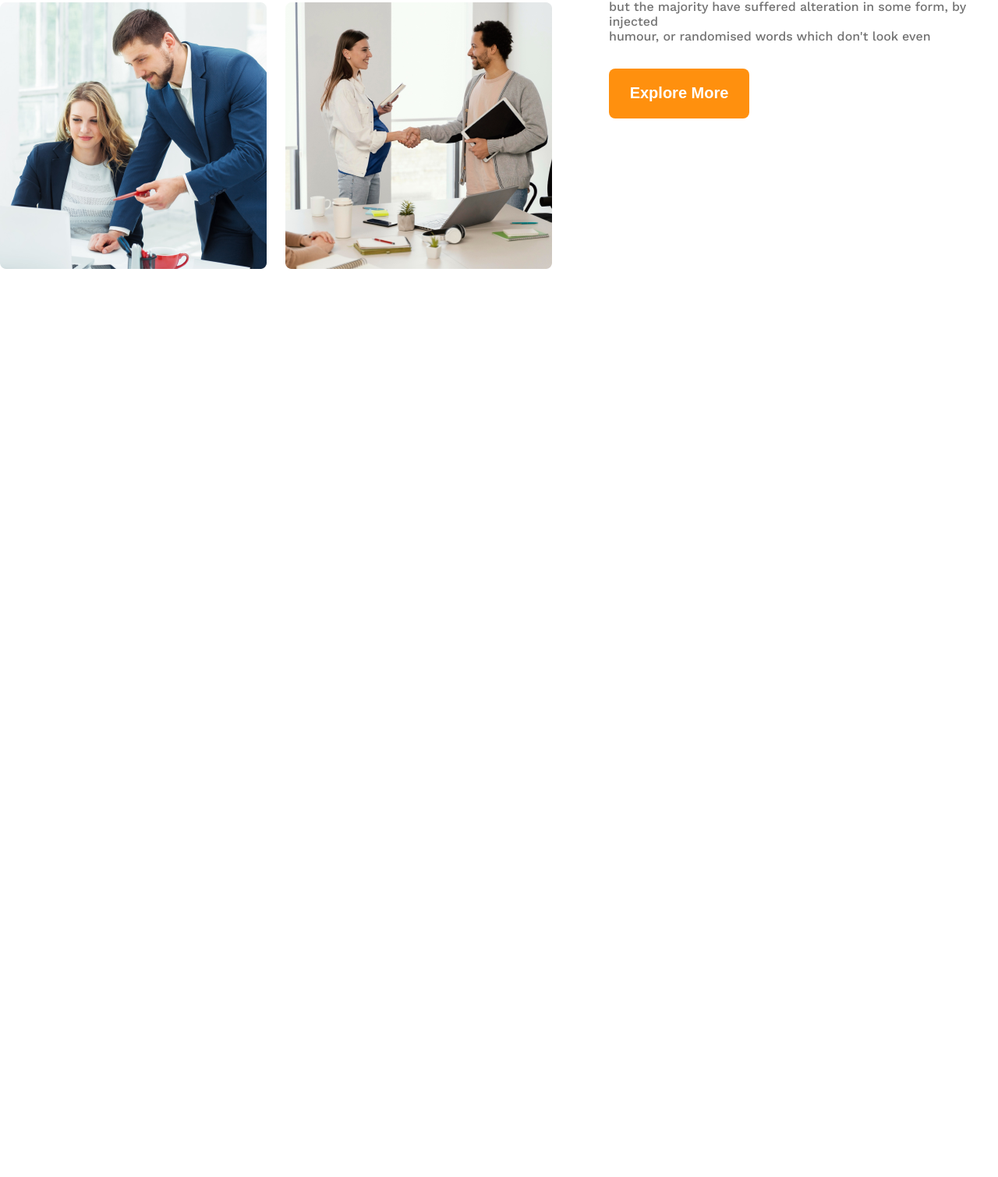
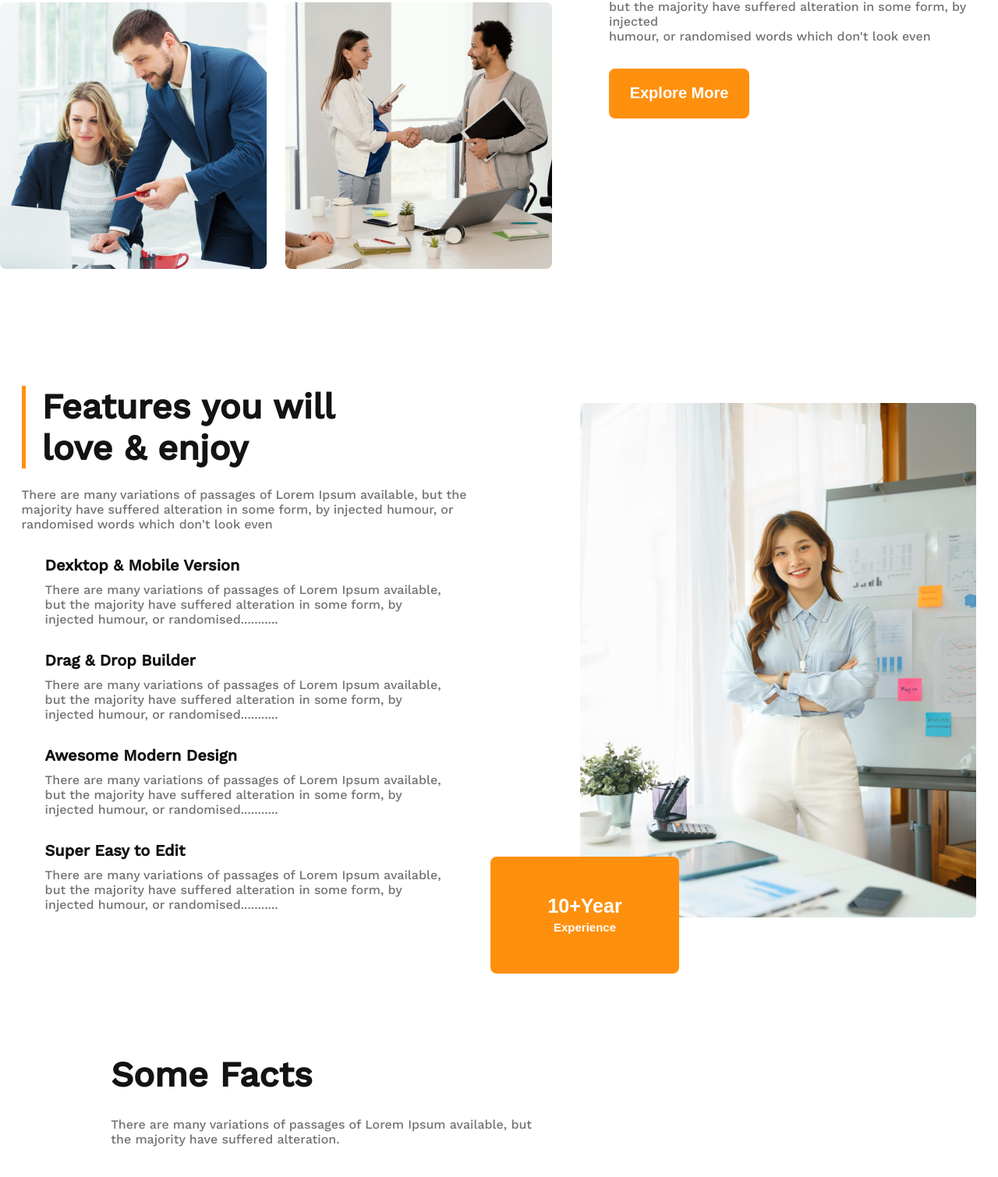
Before and after one commit to xanon-oc/g3-architects, a plain HTML site: page index.html in a window 1280 px wide. Shown: the part 1593-3103 px from the top of the page at 78% size. Before the commit the page ends 2068 px from the top, so only its background shows below. Drawn offline with nearby package versions, Linux system fonts and the light colour scheme.

Commit message:
Facts Added

```diff
--- a/index.html
+++ b/index.html
@@ -76,5 +76,77 @@
 
 <!-- Features End -->
 
+<!-- Huge Banner Section -->
+
+<section class="huge-banner">
+
+    <div class="huge-left">
+
+        <div class="h-banner-title-main">
+        <div class="h-banner-title">
+            <span class="rectangle"></span>
+            <p class="banner-title1">
+
+            Features you will <br> love & enjoy</p>
+
+        </div>
+
+            <p class="f-description">There are many variations of passages of Lorem Ipsum available, but the <br> majority have suffered alteration in some form, by injected humour, or <br> randomised words which don't look even
+            </p>
+        </div>
+
+        <div class="s-banner-title">
+            <div class="banner-p"></div>
+            <p class="s-banner-title1">Dexktop & Mobile Version</p>
+            <p class="f-description">
+                There are many variations of passages of Lorem Ipsum available, <br> but the majority have suffered alteration in some form, by <br> injected humour, or randomised...........
+            </p>
+            <div class="banner-p">
+            <p class="s-banner-title1">Drag & Drop Builder</p>
+            <p class="f-description">
+                There are many variations of passages of Lorem Ipsum available, <br> but the majority have suffered alteration in some form, by <br> injected humour, or randomised...........
+            </p>
+        </div>
+            <div class="banner-p">
+            <p class="s-banner-title1">Awesome Modern Design</p>
+            <p class="f-description">
+                There are many variations of passages of Lorem Ipsum available, <br> but the majority have suffered alteration in some form, by <br> injected humour, or randomised...........
+            </p>
+        </div>
+            <div class="banner-p">
+            <p class="s-banner-title1">Super Easy to Edit</p>
+            <p class="f-description">
+                There are many variations of passages of Lorem Ipsum available, <br> but the majority have suffered alteration in some form, by <br> injected humour, or randomised...........
+            </p>
+        </div>
+
+        </div>
+
+
+    </div>
+
+    <div class="huge-right">
+        <img src="images/architect.png" alt="" class="huge-img">
+    </div>
+
+    <button class="basic-btn btn-center">
+        <span class="big-t">10+Year</span>
+        <br>
+        <span class="small-t">Experience</span>
+    </button>
+
+</section>
+
+<!-- Huge Banner Section End -->
+
+<!-- Facts Area -->
+
+<section class="middle-area">
+    <p class="banner-title1 facts">Some Facts</p>
+    <p class="f-description">There are many variations of passages of Lorem Ipsum available, but <br> the majority have suffered alteration.</p>
+</section>
+
+<!-- Facts Area End -->
+
 </body>
 </html>
--- a/styles/style.css
+++ b/styles/style.css
@@ -127,7 +127,7 @@ body{
     color: #727272;
 }
 
-.span2{
+.span2, .banner-title1{
     font-weight: 700;
     font-size: 45px;
     color: #131313;
@@ -155,3 +155,114 @@ body{
 }
 
 /* Features Section End */
+
+/* Huge Banner */
+
+.s-banner-title1{
+    font-weight: 600;
+    font-size: 20px;
+    line-height: 23px;
+    color: #131313;
+}
+
+.rectangle{
+            width: 5px;
+            height: 106px;
+            left: 240px;
+            top: 2284px;
+            background: #FF900E;
+}
+
+.h-banner-title{
+    display: flex;
+}
+
+.banner-title1{
+    margin-left: 21px;
+    margin-bottom: 24px;
+}
+
+.s-banner-title{
+    margin-left: 30px;
+}
+.s-banner-title1{
+    margin-bottom: 10px;
+}
+
+.huge-banner{
+    display: flex;
+    padding: 20px;
+    justify-content: center;
+    align-items: center;
+    position: relative;
+    margin-bottom: 130px;
+}
+
+.btn-center{
+    position: absolute;
+    width: 242px;
+    height: 150px;
+    text-align: center;
+    color: #FFFFFF;
+    padding: 30px;
+    margin-top: 650px;
+    margin-left: 220px;
+}
+.btn-center:hover{
+    position: absolute;
+    width: 242px;
+    height: 150px;
+    text-align: center;
+    background-color: #5758BB;
+    color: #FFFFFF;
+    padding: 30px;
+    margin-top: 650px;
+    margin-left: 220px;
+}
+.huge-img{
+    height: 660px;
+    width: 508px;
+    margin-left: 146px;
+}
+
+.big-t{
+    font-weight: 700;
+    font-size: 25px;
+}
+.small-t{
+    font-size: 15px;
+}
+
+/* Huge Banner End */
+
+/* Facts Area */
+
+.facts{
+    margin: 0;
+    margin-bottom: 24px;
+}
+
+.middle-area{
+    display: grid;
+   justify-content: center;
+   align-items: center;
+   justify-content: space-between;
+
+   grid-template-columns: repeat(9, 1fr);
+   grid-template-rows: repeat(2, 1fr);
+   margin-bottom: 100px;
+}
+
+.facts{
+    grid-column-start: 2;
+    grid-column-end: 6;
+}
+
+.f-description{
+    grid-column-start: 2;
+    grid-column-end: 6;
+    grid-row-start: 2;
+    grid-row-end: 2;
+}
+
+/* Facts Area End */
```
